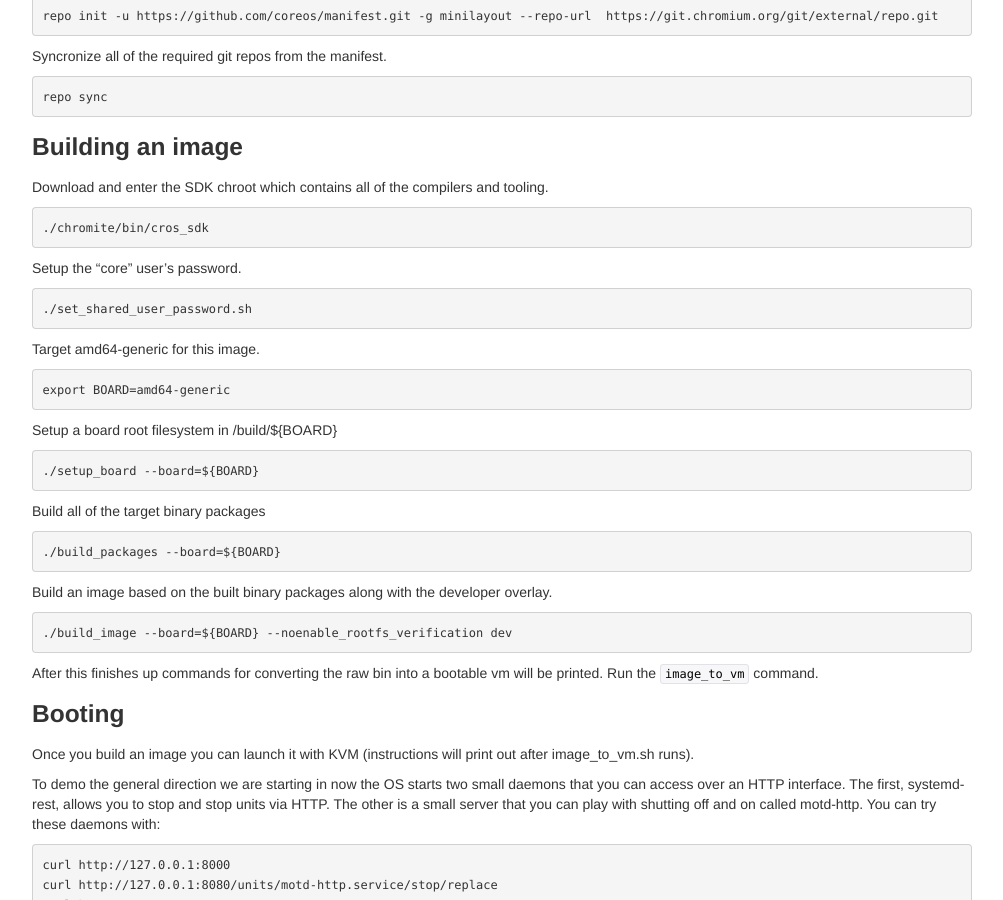
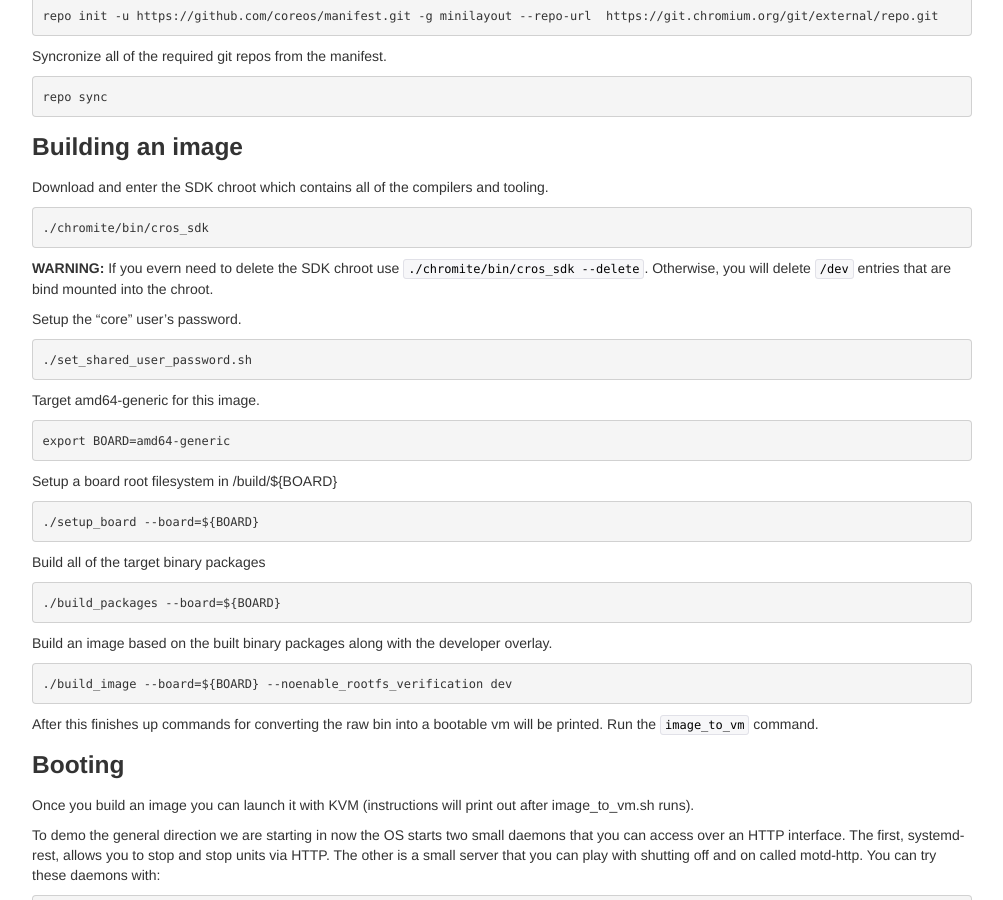
Before and after one commit to RandomStuffs22/coreos.github.com, a Jekyll site: the page built from index.markdown, in a window 1280 px wide and 900 px high, scrolled down 588 px. Shown: the whole window, without its empty margins (138-1141 px from the left). Built offline with Jekyll 4.4.1, drawn with Linux system fonts in a browser that asks for light colours; Markdown is read by kramdown in place of the engine named in the settings.

Commit message:
feat(index): add a warning about using cros_sdk --delete
Greg made this mistake, ensure others don't :)

````diff
--- a/index.markdown
+++ b/index.markdown
@@ -62,6 +62,10 @@ tooling.
 ```
 ./chromite/bin/cros_sdk
 ```
+
+**WARNING:** If you evern need to delete the SDK chroot use
+`./chromite/bin/cros_sdk --delete`. Otherwise, you will delete `/dev`
+entries that are bind mounted into the chroot.
 
 Setup the "core" user's password.
 
````
